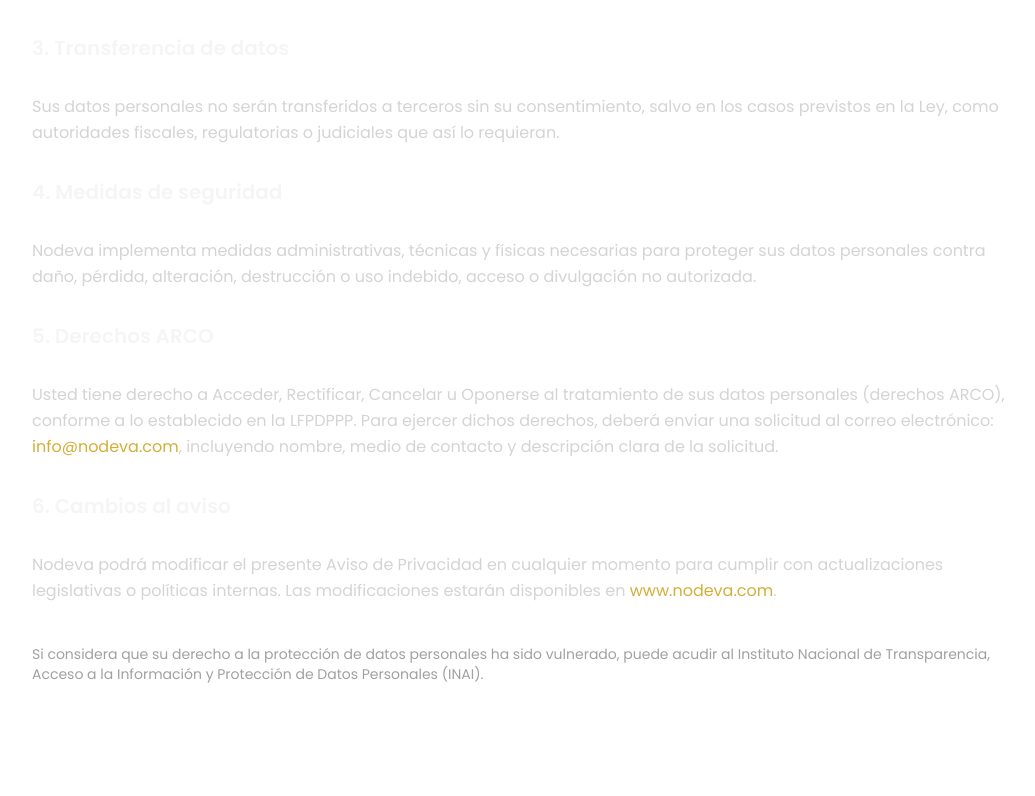
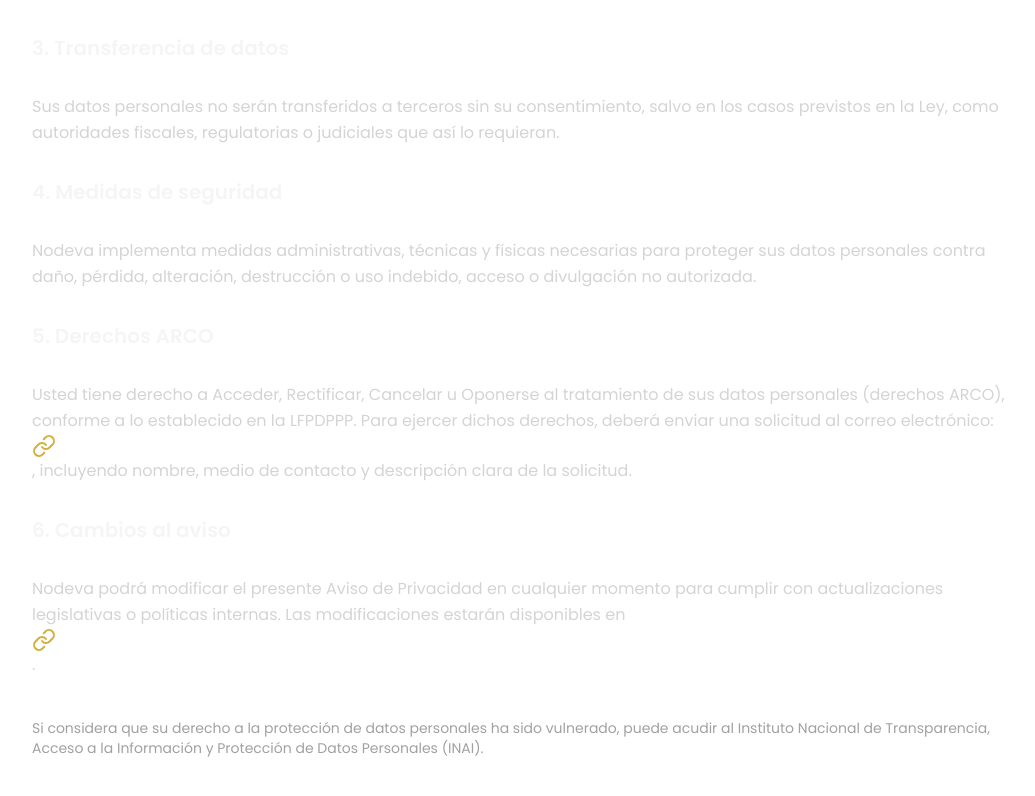
Before and after one commit to KronosX38/nodevaweb, a Next.js app: page /aviso-privacidad in a window 1280 px wide. Shown: the part 802-1598 px from the top of the page, without its empty margins (120-1155 px from the left). Built offline with nearby package versions, Linux system fonts and the light colour scheme.

Commit message:
Update 3.0

```diff
--- a/app/aviso-privacidad/page.tsx
+++ b/app/aviso-privacidad/page.tsx
@@ -1,3 +1,5 @@
+import { Link } from "lucide-react";
+
 // app/aviso-privacidad/page.tsx
 export const metadata = {
   title: "Aviso de Privacidad | Nodeva",
@@ -72,12 +74,11 @@
           tratamiento de sus datos personales (derechos ARCO), conforme a lo
           establecido en la LFPDPPP. Para ejercer dichos derechos, deberá enviar
           una solicitud al correo electrónico:{" "}
-          <a
+          <Link
             href="mailto:info@nodeva.com"
             className="text-[#D4AF37] hover:underline"
           >
-            info@nodeva.com
-          </a>
+          </Link>
           , incluyendo nombre, medio de contacto y descripción clara de la
           solicitud.
         </p>
@@ -87,9 +88,9 @@
           Nodeva podrá modificar el presente Aviso de Privacidad en cualquier
           momento para cumplir con actualizaciones legislativas o políticas
           internas. Las modificaciones estarán disponibles en{" "}
-          <a href="/" className="text-[#D4AF37] hover:underline">
+          <Link href="/" className="text-[#D4AF37] hover:underline">
             www.nodeva.com
-          </a>
+          </Link>
           .
         </p>
       </section>
```
